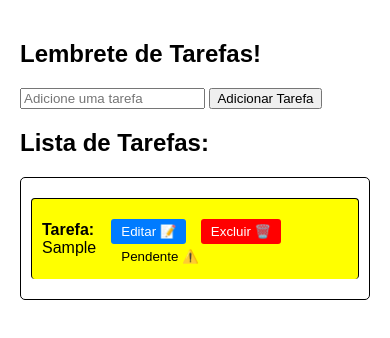
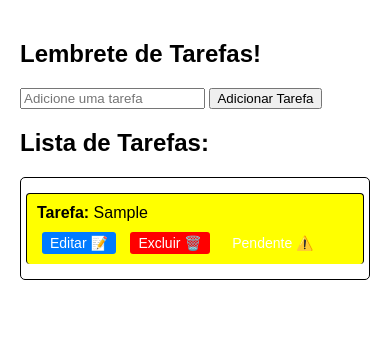
Before and after one commit to DihogoFerreira/Exemplo-2-TODO, a plain HTML site: page index.html in a window 390 px wide. Both pictures are taken after typing "Sample" into the empty fields and a click on the button "Adicionar Tarefa". Drawn offline with Linux system fonts and the light colour scheme.

Commit message:
Update style.css

```diff
--- a/style.css
+++ b/style.css
@@ -29,7 +29,6 @@ body {
 
 .tarefa.concluida {
     background-color: rgb(108, 202, 31);
-    /* Cor de fundo verde claro para tarefas concluídas */
     text-decoration: line-through;
 }
 
@@ -48,7 +47,8 @@ body {
 
 .botao-editar,
 .botao-excluir,
-.botao-reabrir {
+.botao-reabrir,
+.botao-pendente {
     color: #fff;
     border: none;
     padding: 5px 10px;
@@ -59,42 +59,62 @@ body {
 
 .botao-editar {
     background-color: #007bff;
-    /* Cor de fundo azul */
 }
 
 .botao-excluir {
     background-color: red;
-    /* Cor de fundo vermelha */
 }
 
 .botao-pendente {
     background-color: yellow;
-    /* Cor de fundo amarelo */
-    border: none;
-    padding: 5px 10px;
-    border-radius: 3px;
-    cursor: pointer;
-    margin: 0 5px;
 }
 
 .botao-reabrir {
     background-color: #007bff;
-    /* Cor de fundo azul */
 }
 
-/* Estilos para botões de tarefas concluídas */
 .tarefa.concluida .botao-concluir,
-/* Estilo para o botão "Concluída" quando a tarefa está concluída */
 .tarefa.concluida .botao-reabrir {
-    /* Estilo para o botão "Reabrir" quando a tarefa está concluída */
     background-color: green;
-    /* Cor de fundo verde */
+}
+
+/* Estilos para telas menores que 768 pixels de largura */
+@media (max-width: 768px) {
+    body {
+        font-size: 16px;
+    }
+
+    #formTarefa {
+        margin-bottom: 10px;
+    }
+
+    #containerTarefas {
+        padding: 5px;
+    }
+
+    .tarefa {
+        flex-direction: column;
+        align-items: flex-start;
+    }
+
+    .acoes-tarefa {
+        margin-top: 10px;
+        margin-left: 0;
+    }
+
+    .botao-editar,
+    .botao-excluir,
+    .botao-reabrir,
+    .botao-pendente {
+        font-size: 14px;
+        padding: 3px 8px;
+    }
 }
 
 /* Hover effects */
 .botao-editar:hover,
 .botao-excluir:hover,
-.botao-concluir:hover,
+.botao-pendente:hover,
 .botao-reabrir:hover {
     opacity: 0.8;
 }
```
